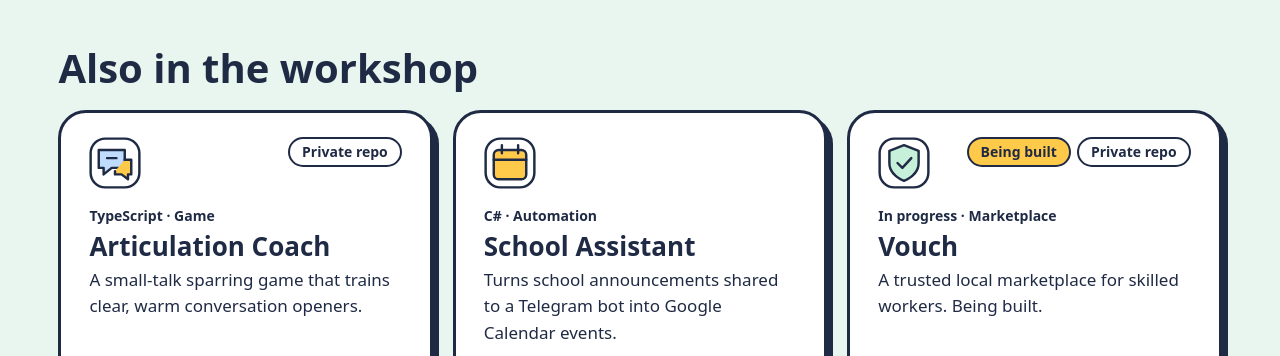
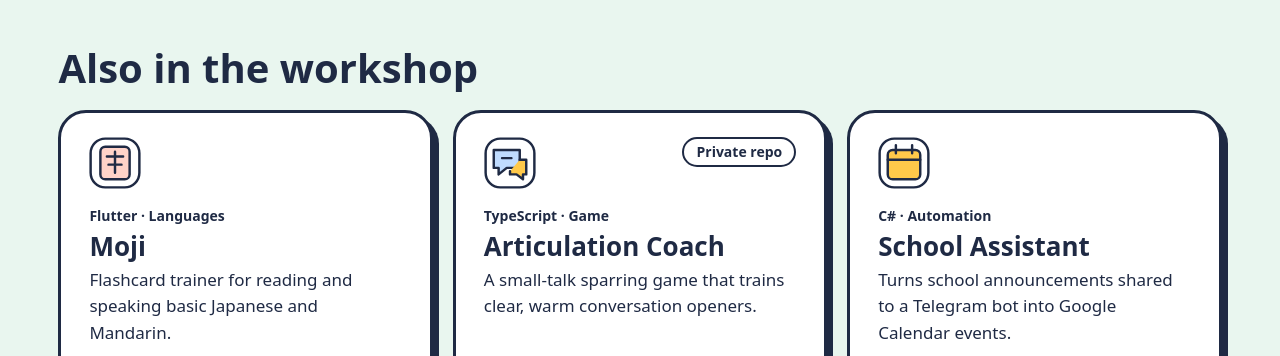
Before and after one commit to johnkg/portfolio, an Astro site: page / in a window 1280 px wide. Shown: the part 1822-2178 px from the top of the page. Built offline with nearby package versions, Linux system fonts and the light colour scheme; Astro itself is replaced by a stand-in of ours.

Commit message:
Add Moji to the project list
Japanese and Mandarin flashcard trainer, with a live link and icon.

Co-Authored-By: Claude Fable 5.2 <noreply@anthropic.com>
Claude-Session: https://claude.ai/code/session_01AyS2MVjoGMhYAYB4xzj8Us

```diff
--- a/src/components/ProjectIcon.astro
+++ b/src/components/ProjectIcon.astro
@@ -53,6 +53,12 @@ const { slug, size = 56 } = Astro.props;
     <>
       <path d="M16 48L22 34L44 12L52 20L30 42Z" fill="#FFC94A"></path>
       <path d="M16 48L22 34L30 42Z" fill="#E8553A"></path>
+    </>
+  )}
+  {slug === 'moji' && (
+    <>
+      <rect x="14" y="12" width="36" height="40" rx="6" fill="#FFD3C9"></rect>
+      <path d="M22 24H42M32 18V44M24 34H40"></path>
     </>
   )}
   {slug === 'articulation-coach' && (
--- a/src/data/projects.ts
+++ b/src/data/projects.ts
@@ -157,6 +157,26 @@ export const projects: Project[] = [
     tone: 'sun',
     updated: '2026-10-27',
     span: 7,
+  },
+  {
+    slug: 'moji',
+    name: 'Moji',
+    repo: 'moji',
+    private: false,
+    summary: 'Flashcard trainer for reading and speaking basic Japanese and Mandarin.',
+    blurb:
+      'A small trainer for the first steps in two languages: kana, a first set of hanzi, Mandarin tones and survival phrases. Cards come back on a spaced-repetition schedule, and each one can be played aloud.',
+    points: [
+      'Six starter decks: hiragana, katakana, tones, 30 hanzi and phrases',
+      'Spaced repetition with Again, Hard, Good and Easy answers',
+      'Audio through the device or browser text-to-speech voices',
+      'Tests pass and the web build deploys from CI; not yet run on a phone',
+    ],
+    kicker: 'Flutter · Languages',
+    stack: ['Flutter', 'Dart'],
+    live: 'https://johnkg.github.io/moji/',
+    tone: 'coral',
+    updated: '2026-11-13',
   },
   {
     slug: 'articulation-coach',
```
